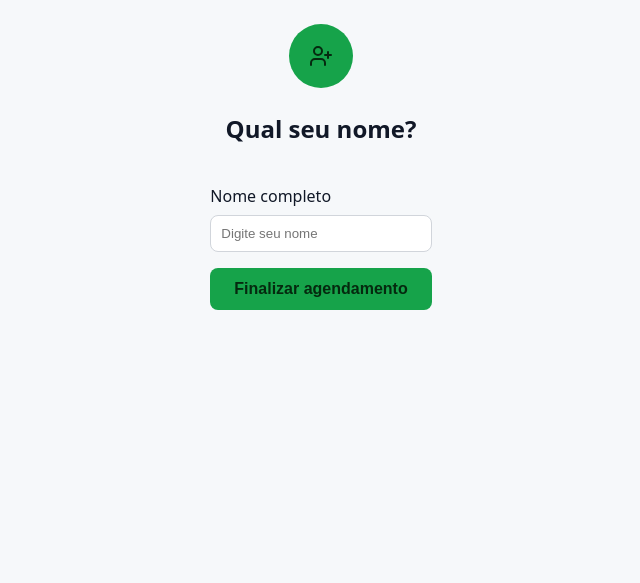
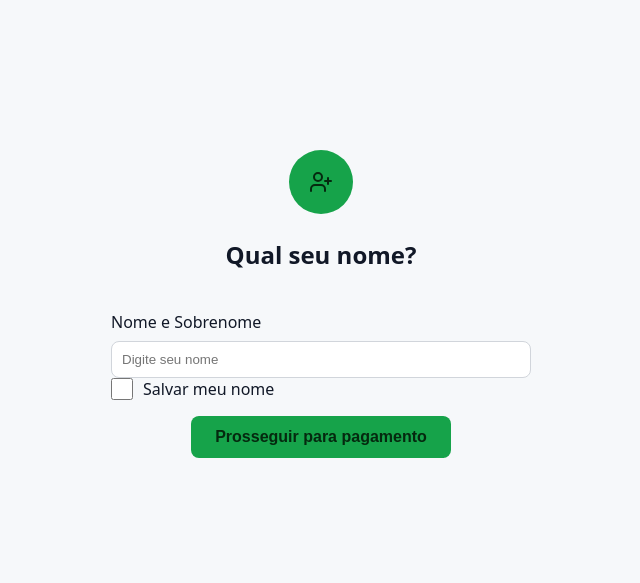
Before and after one commit to marcoantonio567/auto-agendamento-barbeiro, a Django app: template templates/agendamento/step_client.html in a window 1280 px wide. Shown: the part 92-675 px from the top of the page, without its empty margins (319-959 px from the left). Run offline with Django 5.2, Linux system fonts and the light colour scheme; the template is opened without the code that fills it, so the values that code supplies are empty; some libraries are stand-ins or nearby versions.

Commit message:
estilizando a parte do nome

```diff
--- a/static/css/step_client.css
+++ b/static/css/step_client.css
@@ -1 +1,15 @@
 .step{}
+.step.step-client{justify-content:center;min-height:70vh}
+.step-client form{display:flex;flex-direction:column;align-items:center;width:100%;max-width:480px}
+.step-client .form-group{width:100%;max-width:420px}
+.checkbox{display:flex;align-items:center;gap:10px;padding:0;border:none;border-radius:0;background:transparent;width:auto;justify-content:flex-start;cursor:pointer}
+.checkbox input[type=checkbox]{width:22px;height:22px;margin:0;accent-color:var(--accent);flex-shrink:0}
+.checkbox span{font-size:16px;line-height:1.25}
+.save-status{min-height:20px;color:var(--muted)}
+@media(max-width:600px){
+  .step-client .actions{flex-direction:column}
+  .step-client .actions .btn-primary{width:100%}
+  .step-client .form-group{max-width:100%}
+  .step-client .form-group.checkbox-group{display:flex;justify-content:center}
+  .checkbox{justify-content:center;padding:0;gap:10px}
+}
--- a/templates/agendamento/step_client.html
+++ b/templates/agendamento/step_client.html
@@ -3,7 +3,7 @@
     <link rel="stylesheet" href="/static/css/step_client.css" />
 {% endblock %}
 {% block content %}
-<section class="step">
+<section class="step step-client">
     <div class="step-icon">
         <i data-lucide="user-plus"></i>
     </div>
@@ -11,11 +11,17 @@
     <form method="post">
         {% csrf_token %}
         <div class="form-group">
-            <label for="client_name">Nome completo</label>
+            <label for="client_name">Nome e Sobrenome</label>
             <input type="text" name="client_name" id="client_name" required placeholder="Digite seu nome" />
         </div>
+        <div class="form-group checkbox-group">
+            <label class="checkbox">
+                <input type="checkbox" id="save_name_checkbox" />
+                <span>Salvar meu nome</span>
+            </label>
+        </div>
         <div class="actions">
-            <button type="submit" class="btn-primary">Finalizar agendamento</button>
+            <button type="submit" class="btn-primary">Prosseguir para pagamento</button>
         </div>
     </form>
 </section>
```
Also changed, not shown: static/js/agendamento.js (+24 -3 lines), db.sqlite3.
